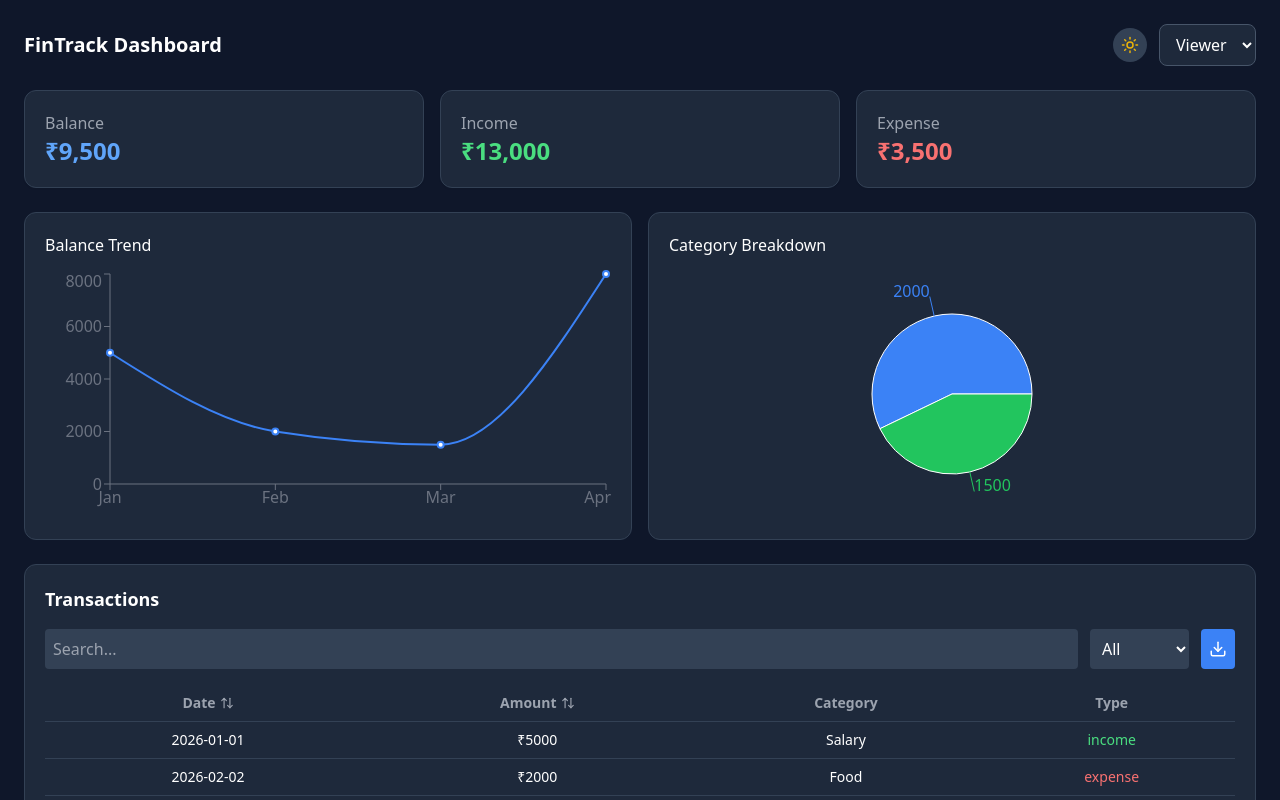
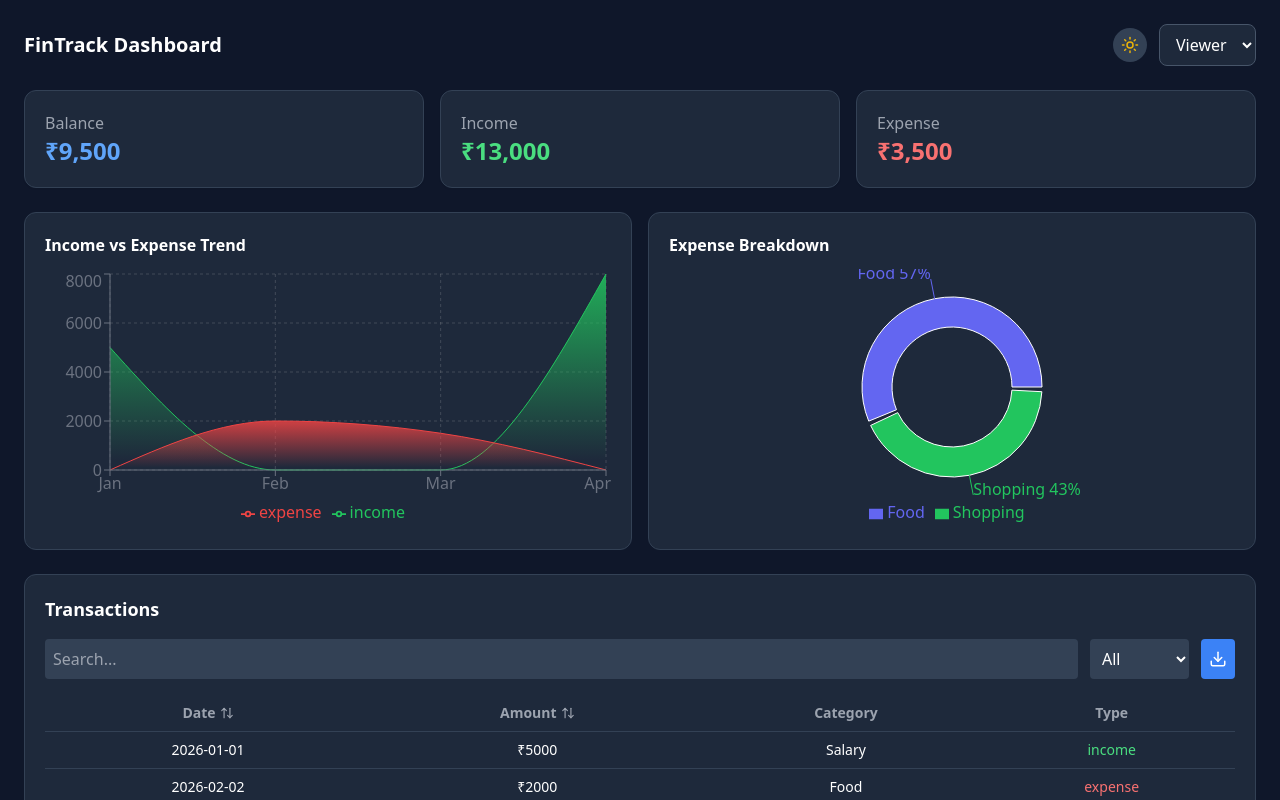
Before and after one commit to mlmkingmlm/fintrac-dashboard, a React (Vite) app in the folder finTrac-dashboard/: page / in a window 1280 px wide. Shown: the top 800 px of the page. Built offline with nearby package versions, Linux system fonts and the light colour scheme.

Commit message:
Refactor Charts component to use AreaChart
Updated Charts component to use AreaChart instead of LineChart for income vs expense visualization. Enhanced color scheme and improved chart labels for better clarity.

```diff
--- a/finTrac-dashboard/src/components/Charts.jsx
+++ b/finTrac-dashboard/src/components/Charts.jsx
@@ -1,12 +1,11 @@
 /*
 Name - Naveen Kumar
-Purpose - This Component for Showing Category Chart and Balance Chart on UI
-Date - 03-04-2026
+Purpose - Modern Charts (Advanced UI)
 */
 
 import {
-  LineChart,
-  Line,
+  AreaChart,
+  Area,
   XAxis,
   YAxis,
   Tooltip,
@@ -14,12 +13,14 @@ import {
   Pie,
   Cell,
   ResponsiveContainer,
+  CartesianGrid,
+  Legend,
 } from "recharts";
 
-const COLORS = ["#3b82f6", "#22c55e", "#ef4444", "#facc15"];
+const COLORS = ["#6366f1", "#22c55e", "#f97316", "#ef4444"];
 
 export default function Charts({ transactions }) {
-  // Line Chart Data
+  // 📊 Monthly Income vs Expense
   const monthlyData = {};
 
   transactions.forEach((t) => {
@@ -27,15 +28,24 @@ export default function Charts({ transactions }) {
       month: "short",
     });
 
-    monthlyData[month] = (monthlyData[month] || 0) + t.amount;
+    if (!monthlyData[month]) {
+      monthlyData[month] = { income: 0, expense: 0 };
+    }
+
+    if (t.type === "income") {
+      monthlyData[month].income += t.amount;
+    } else {
+      monthlyData[month].expense += t.amount;
+    }
   });
 
   const lineData = Object.keys(monthlyData).map((month) => ({
     name: month,
-    value: monthlyData[month],
+    income: monthlyData[month].income,
+    expense: monthlyData[month].expense,
   }));
 
-  // Pie Chart Data
+  // 🍩 Pie / Donut Data (Expense Category)
   const categoryMap = {};
 
   transactions.forEach((t) => {
@@ -53,58 +63,80 @@ export default function Charts({ transactions }) {
   return (
     <div className="grid md:grid-cols-2 gap-4">
 
-      {/* Line Chart */}
+      {/* 📈 Area Chart */}
       <div className="bg-white dark:bg-slate-800 p-5 rounded-xl border border-gray-200 dark:border-slate-700">
-        <h2 className="mb-3 text-black dark:text-white">
-          Balance Trend
+        <h2 className="mb-3 text-black dark:text-white font-semibold">
+          Income vs Expense Trend
         </h2>
 
-        <ResponsiveContainer width="100%" height={250}>
-          <LineChart data={lineData}>
+        <ResponsiveContainer width="100%" height={260}>
+          <AreaChart data={lineData}>
 
-            {/* Axis */}
+            {/* Gradient */}
+            <defs>
+              <linearGradient id="incomeColor" x1="0" y1="0" x2="0" y2="1">
+                <stop offset="5%" stopColor="#22c55e" stopOpacity={0.8}/>
+                <stop offset="95%" stopColor="#22c55e" stopOpacity={0}/>
+              </linearGradient>
+
+              <linearGradient id="expenseColor" x1="0" y1="0" x2="0" y2="1">
+                <stop offset="5%" stopColor="#ef4444" stopOpacity={0.8}/>
+                <stop offset="95%" stopColor="#ef4444" stopOpacity={0}/>
+              </linearGradient>
+            </defs>
+
+            <CartesianGrid strokeDasharray="3 3" opacity={0.2} />
+
             <XAxis dataKey="name" stroke="#6b7280" />
             <YAxis stroke="#6b7280" />
 
-            {/* Tooltip */}
-            <Tooltip
-              contentStyle={{
-                backgroundColor: "#1e293b",
-                border: "none",
-                color: "white",
-              }}
+            <Tooltip />
+
+            <Legend />
+
+            <Area
+              type="monotone"
+              dataKey="income"
+              stroke="#22c55e"
+              fillOpacity={1}
+              fill="url(#incomeColor)"
             />
 
-            {/* Line */}
-            <Line
+            <Area
               type="monotone"
-              dataKey="value"
-              stroke="#3b82f6"
-              strokeWidth={2}
+              dataKey="expense"
+              stroke="#ef4444"
+              fillOpacity={1}
+              fill="url(#expenseColor)"
             />
-          </LineChart>
+          </AreaChart>
         </ResponsiveContainer>
       </div>
 
-      {/*  Pie Chart */}
+      {/* 🍩 Donut Chart */}
       <div className="bg-white dark:bg-slate-800 p-5 rounded-xl border border-gray-200 dark:border-slate-700">
-        <h2 className="mb-3 text-black dark:text-white">
-          Category Breakdown
+        <h2 className="mb-3 text-black dark:text-white font-semibold">
+          Expense Breakdown
         </h2>
 
         {pieData.length === 0 ? (
-          <p className="text-gray-500 dark:text-gray-400">
+          <p className="text-gray-500 dark:text-gray-400 text-center mt-10">
             No expense data
           </p>
         ) : (
-          <ResponsiveContainer width="100%" height={250}>
+          <ResponsiveContainer width="100%" height={260}>
             <PieChart>
+
               <Pie
                 data={pieData}
                 dataKey="value"
                 nameKey="name"
-                outerRadius={80}
-                label
+                innerRadius={60}
+                outerRadius={90}
+                paddingAngle={3}
+                label={({ name, percent }) =>
+                  `${name} ${(percent * 100).toFixed(0)}%`
+                }
               >
                 {pieData.map((_, index) => (
                   <Cell
@@ -114,13 +146,9 @@ export default function Charts({ transactions }) {
                 ))}
               </Pie>
 
-              <Tooltip
-                contentStyle={{
-                  backgroundColor: "#1e293b",
-                  border: "none",
-                  color: "white",
-                }}
-              />
+              <Tooltip />
+
+              <Legend />
             </PieChart>
           </ResponsiveContainer>
         )}
```
